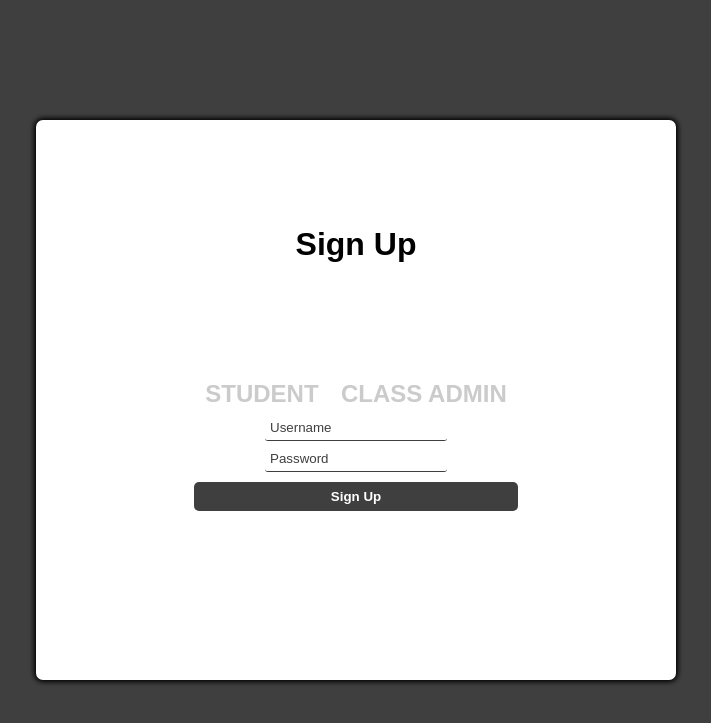
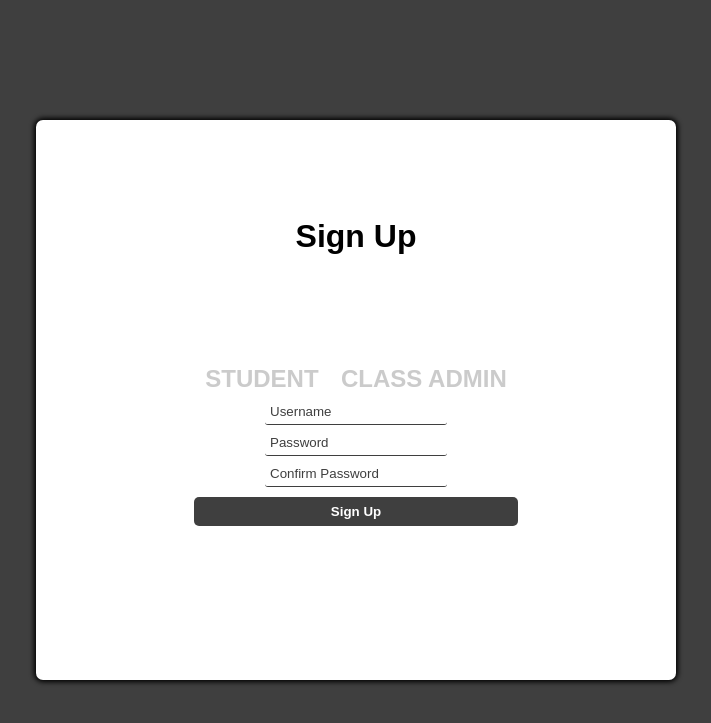
Before and after one commit to sbharg/cs490-project, a Flask app: page /signpage in a window 1280 px wide. Shown: the top 723 px of the page, without its empty margins (284-995 px from the left). Run offline with Flask 2, Linux system fonts and the light colour scheme.

Commit message:
add password confirm slot in html

```diff
--- a/app/templates/signup.html
+++ b/app/templates/signup.html
@@ -43,6 +43,7 @@
 
       <input type="text" name="username" id="username-field" class="sf-field" placeholder="Username" required>
       <input type="password" name="password" id="password-field" class="sf-field" placeholder="Password" required>
+      <input type="passworconfirm" name="passworconfirm" id="password-field" class="sf-field" placeholder="Confirm Password" required>
       <input type="submit" value="Sign Up" id="sf-submit">
     </form>
   </main>
```
